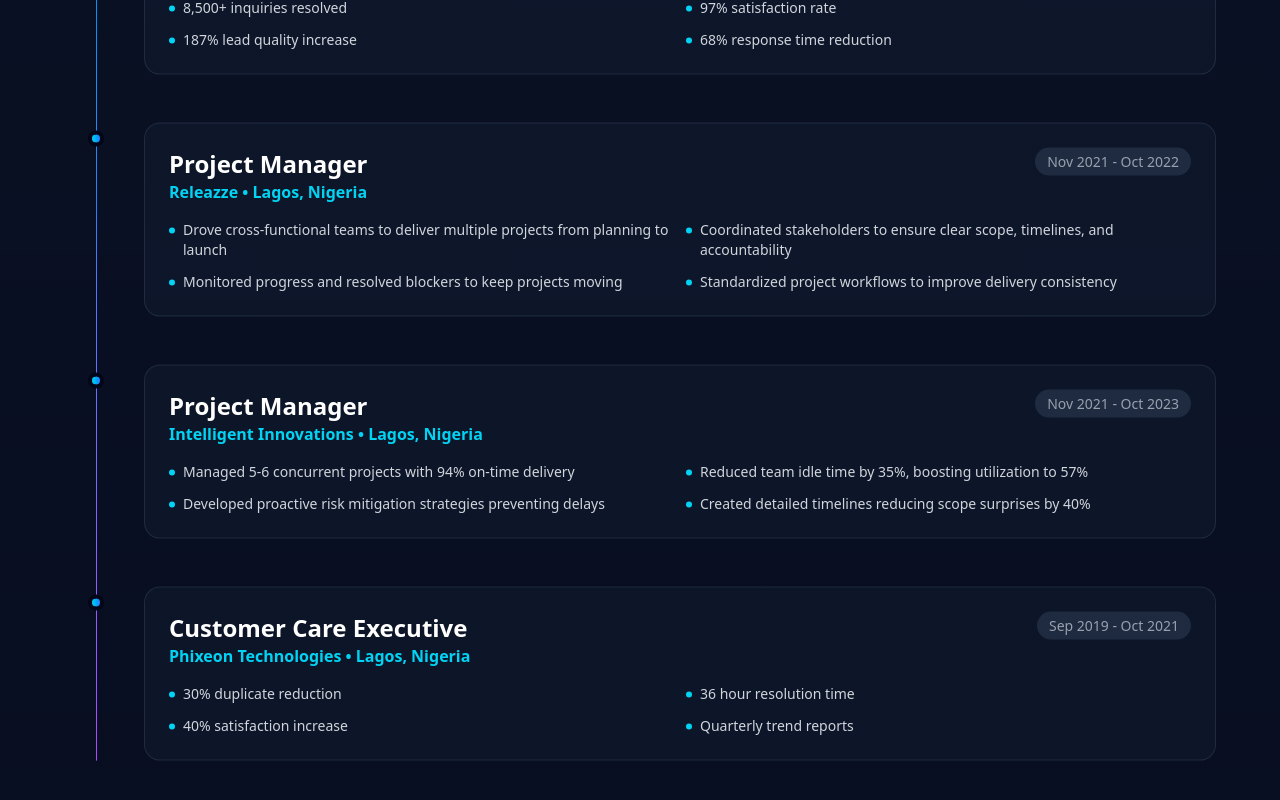
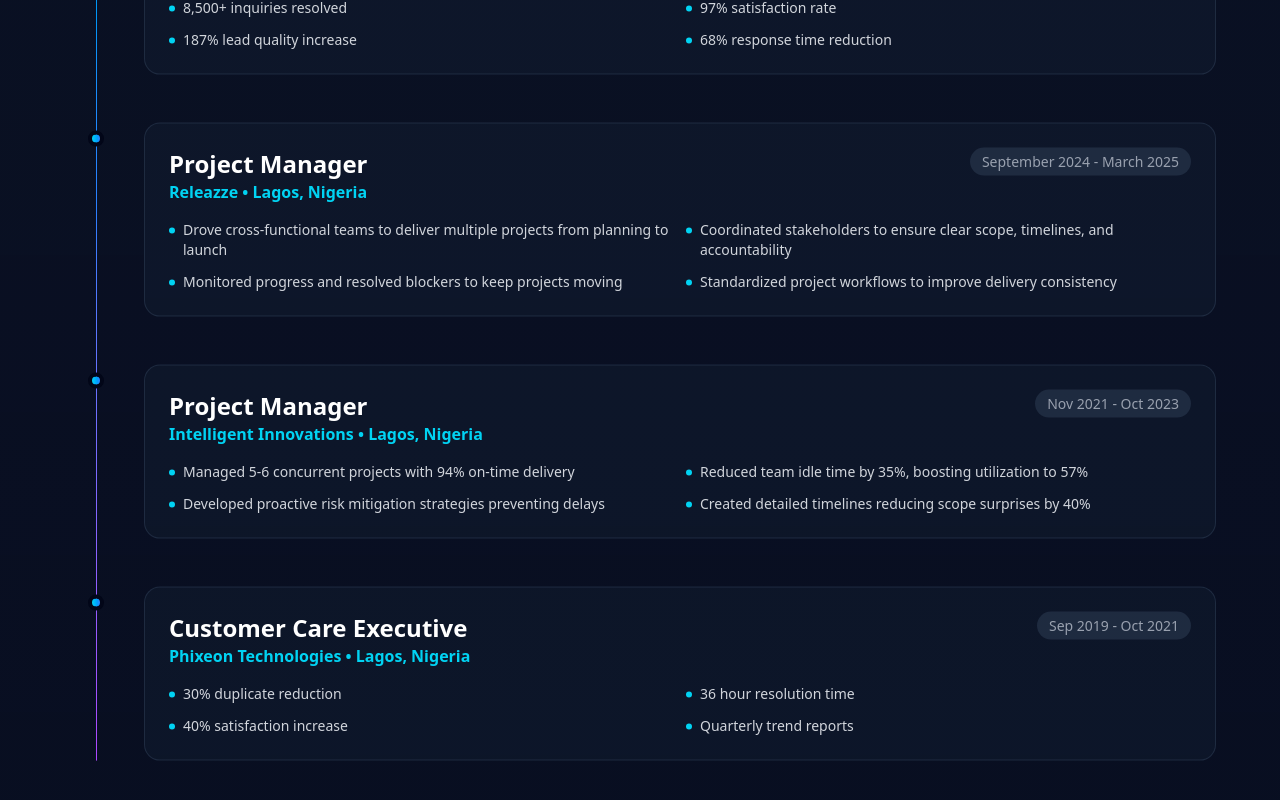
Before and after one commit to Nwachukwupgate/damatie-portfolio, a Next.js app: page / in a window 1280 px wide. Shown: the part 2628-3428 px from the top of the page. Built offline with nearby package versions, Linux system fonts and the light colour scheme.

Commit message:
updated releazze

```diff
--- a/app/page.tsx
+++ b/app/page.tsx
@@ -744,7 +744,7 @@ export default function Home() {
                     title: 'Project Manager',
                     company: 'Releazze',
                     location: 'Lagos, Nigeria',
-                    period: 'Nov 2021 - Oct 2022',
+                    period: 'September 2024 - March 2025',
                     highlights: ['Drove cross-functional teams to deliver multiple projects from planning to launch', 'Coordinated stakeholders to ensure clear scope, timelines, and accountability', 'Monitored progress and resolved blockers to keep projects moving', 'Standardized project workflows to improve delivery consistency']
                   },
                   {
```
